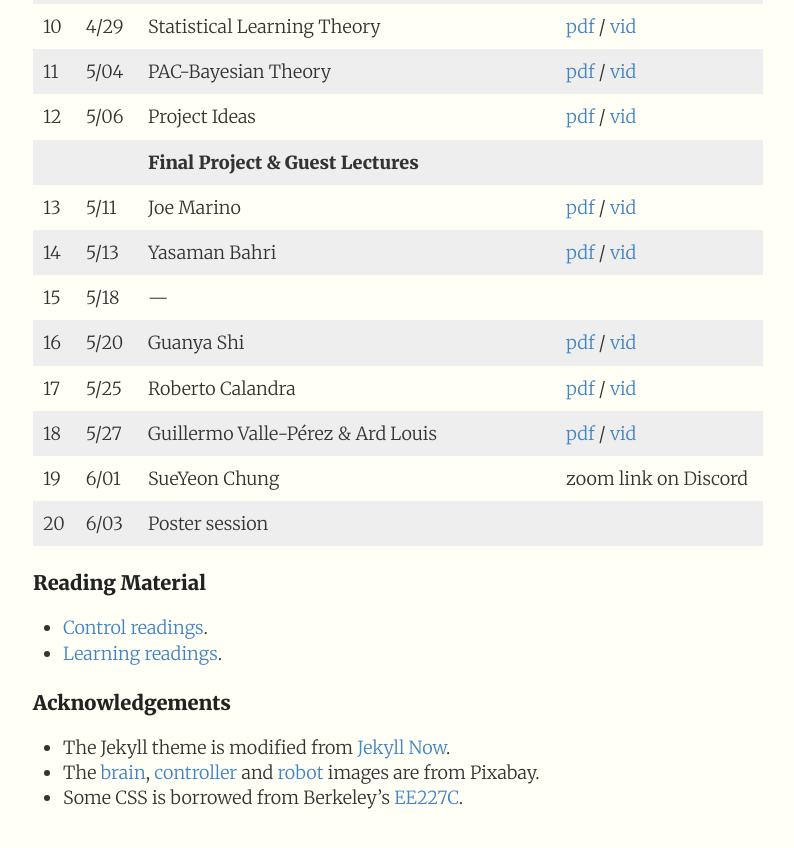
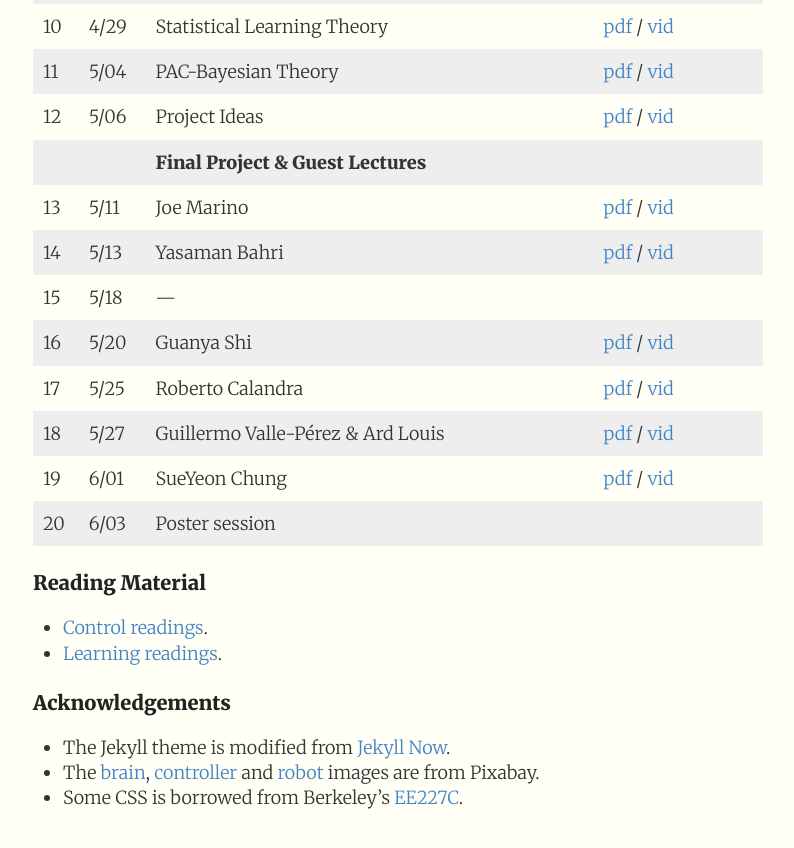
Before and after one commit to 1five9/1five9.github.io, a Jekyll site: the page built from index.md, in a window 1280 px wide and 900 px high, scrolled down 2771 px. Shown: the top 848 px of the window, without its empty margins (242-1036 px from the left). Built offline with Jekyll 4.4.1, drawn with Linux system fonts in a browser that asks for light colours.

Commit message:
chung lec

```diff
--- a/index.md
+++ b/index.md
@@ -91,8 +91,8 @@ The final project will be conducted during the last four weeks of class. Student
 | 15 | 5/18      | —	            			  		  |  |
 | 16 | 5/20      | Guanya Shi	            			  | [pdf](/slides/guest/shi.pdf) / [vid](https://caltech.zoom.us/rec/share/TtP43hzMIUdXuMsPrpwQTteMenoXAD1L3A_Rv3uUxklt7lEU_wE89FrKtFpTgtc.XtVMvJKYsXwwl2lK) |
 | 17 | 5/25      | Roberto Calandra	            				      | [pdf](https://slides.com/rcalandra/advances-mbrl/) / [vid](https://caltech.zoom.us/rec/share/I2IY3xPfBNE9Opp8WkjmDa6lFyrcWl7oDAb2Y3IzK2ZwmkRG-eD6hMdeJKbiOaKD.cmvXqrfRmoVBC6eP) |
-| 18 | 5/27      | Guillermo Valle-Pérez & Ard Louis	  | [pdf](/slides/guest/louis+valle-pérez.pdf) / [vid](https://caltech.zoom.us/rec/share/dsE0BfjFVx4rihOIgOMCq6E4FzUwwT_x1slONNUwprfqkRvlfxExX4BG5aDhaa3T.PFVs_xEuheTNkSaE) |
-| 19 | 6/01      | SueYeon Chung	                      | zoom link on Discord |
+| 18 | 5/27      | Guillermo Valle-Pérez & Ard Louis	  | [pdf](/slides/guest/louis_valle-perez.pdf) / [vid](https://caltech.zoom.us/rec/share/dsE0BfjFVx4rihOIgOMCq6E4FzUwwT_x1slONNUwprfqkRvlfxExX4BG5aDhaa3T.PFVs_xEuheTNkSaE) |
+| 19 | 6/01      | SueYeon Chung	                      | [pdf](/slides/guest/chung.pdf) / [vid](https://caltech.zoom.us/rec/share/rV7vw-jukUtgv-XWAgUV61ywVnlJiCVt6ak4yrmGrcX6B7A3qm5fDpjmDd4XIZgX.nUi_HjxFOZ7WKgiA) |
 | 20 | 6/03      | Poster session	             	      | |
 
 ### Reading Material
```
Also changed, not shown: 2 other files.
